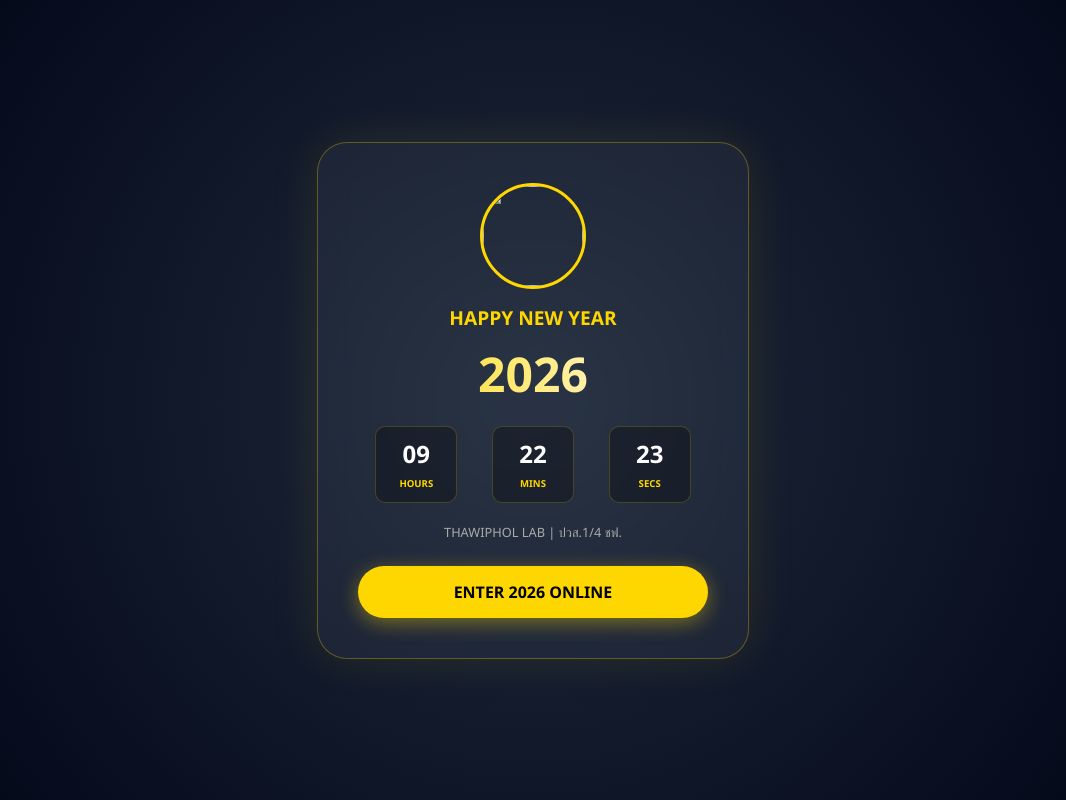
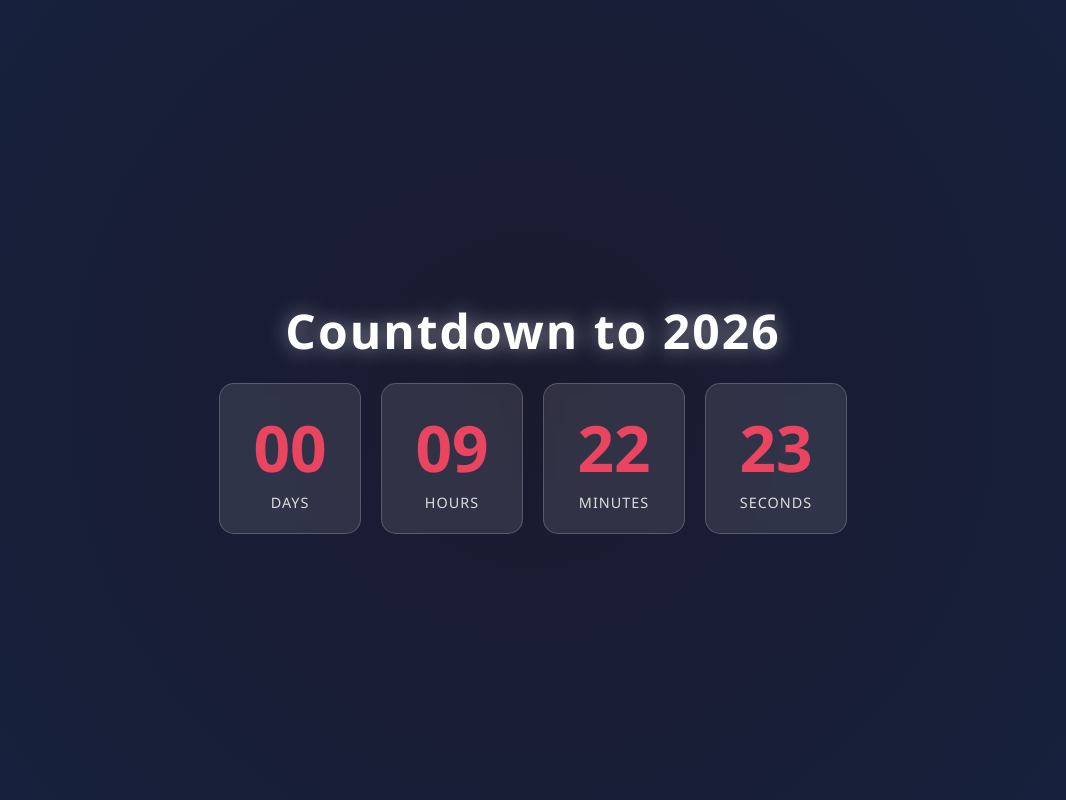
Before and after one commit to Thawiphol/Thawiphol.github.io, a plain HTML site: page index.html in a window 1280 px wide. Shown: the whole page, without its empty margins (107-1173 px from the left). Drawn offline with Linux system fonts and the light colour scheme.

Commit message:
Update index.html

```diff
--- a/index.html
+++ b/index.html
@@ -1,82 +1,131 @@
 <!DOCTYPE html>
-<html>
+<html lang="th">
 <head>
-    <meta charset="utf-8">
+    <meta charset="UTF-8">
     <meta name="viewport" content="width=device-width, initial-scale=1.0">
-    <title>HNY 2026 - Thawiphol LAB</title>
+    <title>Happy New Year Countdown</title>
     <style>
-        body { margin: 0; background: #020617; color: white; font-family: 'Segoe UI', sans-serif; height: 100vh; display: flex; align-items: center; justify-content: center; overflow: hidden; }
+        /* ตกแต่งพื้นหลังและฟอนต์ */
+        body {
+            margin: 0;
+            padding: 0;
+            font-family: 'Segoe UI', Tahoma, Geneva, Verdana, sans-serif;
+            background: radial-gradient(circle, #1a1a2e 0%, #16213e 100%);
+            color: #fff;
+            display: flex;
+            flex-direction: column;
+            align-items: center;
+            justify-content: center;
+            height: 100vh;
+            overflow: hidden;
+        }
 
-        /* พื้นหลังแสงดาว */
-        .stars { position: absolute; width: 100%; height: 100%; background: radial-gradient(circle, #1e293b 0%, #020617 100%); z-index: -1; }
+        h1 {
+            font-size: 3rem;
+            margin-bottom: 20px;
+            text-shadow: 0 0 20px rgba(255,255,255,0.5);
+            letter-spacing: 2px;
+        }
 
-        /* การ์ดนับถอยหลัง */
-        .card { background: rgba(255, 255, 255, 0.05); backdrop-filter: blur(15px); border: 1px solid rgba(255, 215, 0, 0.3); border-radius: 30px; padding: 40px; text-align: center; box-shadow: 0 0 50px rgba(255, 215, 0, 0.1); width: 350px; position: relative; }
+        /* ตกแต่งกล่องนับถอยหลัง */
+        .countdown-container {
+            display: flex;
+            gap: 20px;
+        }
 
-        .project-img { width: 100px; height: 100px; border-radius: 50%; border: 3px solid #ffd700; margin-bottom: 15px; }
+        .time-segment {
+            text-align: center;
+            background: rgba(255, 255, 255, 0.1);
+            padding: 20px;
+            border-radius: 15px;
+            backdrop-filter: blur(5px);
+            border: 1px solid rgba(255, 255, 255, 0.2);
+            min-width: 100px;
+        }
 
-        h1 { font-size: 1.2rem; color: #ffd700; text-transform: uppercase; margin: 0; }
-        .year-text { font-size: 3rem; font-weight: bold; background: linear-gradient(to right, #ffd700, #fff); -webkit-background-clip: text; -webkit-text-fill-color: transparent; margin: 10px 0; }
+        .number {
+            display: block;
+            font-size: 4rem;
+            font-weight: bold;
+            color: #e94560;
+        }
 
-        /* ตัวเลขถอยหลัง */
-        #countdown { display: flex; justify-content: space-around; margin: 20px 0; font-weight: bold; }
-        .time-box { background: rgba(0,0,0,0.3); padding: 10px; border-radius: 10px; min-width: 60px; border: 1px solid rgba(255,215,0,0.2); }
-        .time-box span { display: block; font-size: 1.5rem; color: #fff; }
-        .time-box label { font-size: 0.6rem; color: #ffd700; text-transform: uppercase; }
+        .label {
+            text-transform: uppercase;
+            font-size: 0.9rem;
+            letter-spacing: 1px;
+            color: #ddd;
+        }
 
-        .btn-connect { display: block; margin-top: 25px; padding: 15px; background: #ffd700; color: #000; text-decoration: none; font-weight: bold; border-radius: 50px; box-shadow: 0 5px 20px rgba(255, 215, 0, 0.4); transition: 0.4s; }
-        .btn-connect:hover { transform: scale(1.05); box-shadow: 0 10px 40px rgba(255, 215, 0, 0.6); }
+        /* เอฟเฟกต์เมื่อถึงเวลา Happy New Year */
+        #message {
+            font-size: 5rem;
+            font-weight: bold;
+            display: none;
+            color: #f9d423;
+            text-shadow: 0 0 30px rgba(249, 212, 35, 0.8);
+            animation: pulse 1s infinite alternate;
+        }
 
-        /* พลุจำลอง */
-        .firework { position: absolute; width: 5px; height: 5px; background: #fff; border-radius: 50%; animation: explode 2s infinite; }
-        @keyframes explode {
-            0% { transform: scale(1); opacity: 1; }
-            100% { transform: scale(20); opacity: 0; }
+        @keyframes pulse {
+            from { transform: scale(1); }
+            to { transform: scale(1.1); }
         }
     </style>
 </head>
 <body>
-    <div class="stars"></div>
 
-    <div class="card">
-        <img src="images/Project.jpg" class="project-img">
-        <h1>Happy New Year</h1>
-        <div class="year-text">2026</div>
+    <h1 id="title">Countdown to 2026</h1>
 
-        <div id="countdown">
-            <div class="time-box"><span id="hours">00</span><label>Hours</label></div>
-            <div class="time-box"><span id="minutes">00</span><label>Mins</label></div>
-            <div class="time-box"><span id="seconds">00</span><label>Secs</label></div>
+    <div class="countdown-container" id="countdown">
+        <div class="time-segment">
+            <span class="number" id="days">00</span>
+            <span class="label">Days</span>
         </div>
-
-        <p style="font-size: 0.8rem; color: #aaa;">THAWIPHOL LAB | ปวส.1/4 ชฟ.</p>
-
-        <a href="$authaction?tok=$tok&redir=$redir" class="btn-connect">ENTER 2026 ONLINE</a>
+        <div class="time-segment">
+            <span class="number" id="hours">00</span>
+            <span class="label">Hours</span>
+        </div>
+        <div class="time-segment">
+            <span class="number" id="minutes">00</span>
+            <span class="label">Minutes</span>
+        </div>
+        <div class="time-segment">
+            <span class="number" id="seconds">00</span>
+            <span class="label">Seconds</span>
+        </div>
     </div>
 
+    <div id="message">HAPPY NEW YEAR! 🎆</div>
+
     <script>
-        function updateCountdown() {
-            const targetDate = new Date("January 1, 2026 00:00:00").getTime();
+        // ตั้งค่าเป้าหมาย: วันที่ 1 มกราคม 2026 เวลา 00:00:00
+        const targetDate = new Date('January 1, 2026 00:00:00').getTime();
+
+        const updateCountdown = setInterval(() => {
             const now = new Date().getTime();
-            const diff = targetDate - now;
+            const distance = targetDate - now;
 
-            if (diff <= 0) {
-                document.querySelector(".year-text").innerHTML = "WELCOME 2026!";
-                document.getElementById("countdown").innerHTML = "<h2>🎇 CELEBRATE! 🎇</h2>";
-                return;
+            // คำนวณ วัน, ชม, นาที, วินาที
+            const d = Math.floor(distance / (1000 * 60 * 60 * 24));
+            const h = Math.floor((distance % (1000 * 60 * 60 * 24)) / (1000 * 60 * 60));
+            const m = Math.floor((distance % (1000 * 60 * 60)) / (1000 * 60));
+            const s = Math.floor((distance % (1000 * 60)) / 1000);
+
+            // แสดงผลลงใน HTML
+            document.getElementById('days').innerText = d.toString().padStart(2, '0');
+            document.getElementById('hours').innerText = h.toString().padStart(2, '0');
+            document.getElementById('minutes').innerText = m.toString().padStart(2, '0');
+            document.getElementById('seconds').innerText = s.toString().padStart(2, '0');
+
+            // เมื่อถึงเวลาเป้าหมาย
+            if (distance < 0) {
+                clearInterval(updateCountdown);
+                document.getElementById('countdown').style.display = 'none';
+                document.getElementById('title').style.display = 'none';
+                document.getElementById('message').style.display = 'block';
             }
-
-            const h = Math.floor((diff % (1000 * 60 * 60 * 24)) / (1000 * 60 * 60));
-            const m = Math.floor((diff % (1000 * 60 * 60)) / (1000 * 60));
-            const s = Math.floor((diff % (1000 * 60)) / 1000);
-
-            document.getElementById("hours").innerText = h < 10 ? "0" + h : h;
-            document.getElementById("minutes").innerText = m < 10 ? "0" + m : m;
-            document.getElementById("seconds").innerText = s < 10 ? "0" + s : s;
-        }
-
-        setInterval(updateCountdown, 1000);
-        updateCountdown();
+        }, 1000);
     </script>
 </body>
 </html>
```
